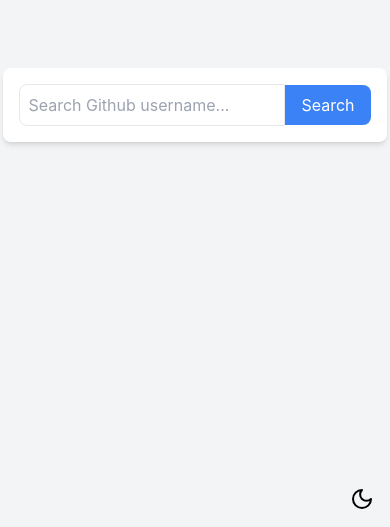
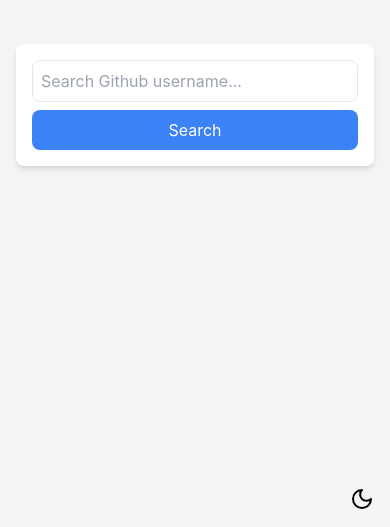
Before and after one commit to shem958/github-search-app-next, a Next.js app: page / in a window 390 px wide. Shown: the part 317-844 px from the top of the page. Built offline with nearby package versions, Linux system fonts and the light colour scheme.

Commit message:
> Made changes to the site to make it responsive and  to  the search form to ensure proper rendering on larger and medium screens

```diff
--- a/src/components/App.tsx
+++ b/src/components/App.tsx
@@ -41,7 +41,7 @@ const App: React.FC = () => {
 
   return (
     <div
-      className={`min-h-screen flex flex-col items-center justify-center ${
+      className={`min-h-screen flex flex-col items-center justify-center p-4 ${
         darkMode ? "bg-gray-900 text-white" : "bg-gray-100 text-black"
       }`}
     >
--- a/src/components/SearchForm.tsx
+++ b/src/components/SearchForm.tsx
@@ -15,18 +15,18 @@ const SearchForm: React.FC<SearchFormProps> = ({ onSearch }) => {
   return (
     <form
       onSubmit={handleSubmit}
-      className="flex items-center bg-white dark:bg-gray-800 p-4 rounded-lg shadow-md max-w-md mx-auto"
+      className="flex flex-col sm:flex-row items-center bg-white dark:bg-gray-800 p-4 rounded-lg shadow-md max-w-md w-full mx-auto"
     >
       <input
         type="text"
         placeholder="Search Github username..."
         value={username}
         onChange={(e) => setUsername(e.target.value)}
-        className="flex-grow p-2 border rounded-l-lg focus:outline-none focus:ring focus:ring-blue-300 dark:bg-gray-700 dark:text-white dark:placeholder-gray-400"
+        className="flex-grow p-2 border rounded-lg sm:rounded-l-lg sm:rounded-r-none focus:outline-none focus:ring focus:ring-blue-300 dark:bg-gray-700 dark:text-white dark:placeholder-gray-400 w-full sm:w-auto mb-2 sm:mb-0"
       />
       <button
         type="submit"
-        className="px-4 py-2 bg-blue-500 text-white rounded-r-lg hover:bg-blue-600 focus:ring focus:ring-blue-300 transition-colors duration-200"
+        className="w-full sm:w-auto px-4 py-2 bg-blue-500 text-white rounded-lg sm:rounded-r-lg sm:rounded-l-none hover:bg-blue-600 focus:ring focus:ring-blue-300 transition-colors duration-200"
       >
         Search
       </button>
--- a/src/components/UserCard.tsx
+++ b/src/components/UserCard.tsx
@@ -1,4 +1,4 @@
-import React, { useState, useEffect } from "react";
+import React from "react";
 import Image from "next/image";
 import {
   FaTwitter,
@@ -6,8 +6,6 @@ import {
   FaMapMarkerAlt,
   FaLink,
   FaGithub,
-  FaSearch,
-  FaSpinner,
 } from "react-icons/fa";
 
 interface User {
@@ -24,46 +22,13 @@ interface User {
 }
 
 const UserCard: React.FC<{ user: User | null }> = ({ user }) => {
-  const [showNotFound, setShowNotFound] = useState(false);
-
-  useEffect(() => {
-    const timer = setTimeout(() => {
-      setShowNotFound(true);
-    }, 5000);
-
-    return () => clearTimeout(timer);
-  }, []);
-
   if (!user) {
-    return (
-      <div className="flex justify-center items-center h-screen">
-        <div className="p-8 bg-gray-100 dark:bg-gray-800 rounded-xl shadow-md">
-          <div className="text-center text-gray-500">
-            <FaSearch className="mx-auto text-4xl mb-4" />
-            {showNotFound ? (
-              <p>User not found</p>
-            ) : (
-              <p>Search for a Github user</p>
-            )}
-          </div>
-        </div>
-      </div>
-    );
-  }
-
-  // Show loading spinner if user data is not yet available
-  if (!user.name) {
-    return (
-      <div className="flex justify-center items-center h-screen">
-        <FaSpinner className="animate-spin h-12 w-12 text-gray-500" />
-      </div>
-    );
+    return null;
   }
 
   return (
-    <div className="flex justify-center items-center h-screen">
-      <div className="p-8 w-96 bg-gray-100 dark:bg-gray-800 rounded-xl shadow-md">
-        <div className="flex items-center space-x-6">
+    <div className="p-8 w-full bg-gray-100 dark:bg-gray-800 rounded-xl shadow-md">
+      <div className="flex flex-col items-center space-y-4 md:flex-row md:space-x-6 md:space-y-0">
         <div className="relative h-24 w-24 rounded-full overflow-hidden">
           <Image
             src={user.avatar_url}
@@ -72,7 +37,7 @@ const UserCard: React.FC<{ user: User | null }> = ({ user }) => {
             objectFit="cover"
           />
         </div>
-          <div>
+        <div className="text-center md:text-left">
           <div className="text-2xl font-medium text-black dark:text-white">
             {user.name}
           </div>
@@ -81,8 +46,8 @@ const UserCard: React.FC<{ user: User | null }> = ({ user }) => {
       </div>
       <div className="mt-4 space-y-4">
         <p className="text-gray-500 dark:text-gray-400 flex items-center">
-            <FaGithub className="mr-2" />{" "}
-            <strong className="mr-1">Repos:</strong> {user.public_repos}
+          <FaGithub className="mr-2" /> <strong className="mr-1">Repos:</strong>{" "}
+          {user.public_repos}
         </p>
         <p className="text-gray-500 dark:text-gray-400 flex items-center">
           <strong className="mr-1">Followers:</strong> {user.followers}
@@ -135,7 +100,6 @@ const UserCard: React.FC<{ user: User | null }> = ({ user }) => {
         </p>
       </div>
     </div>
-    </div>
   );
 };
 
--- a/src/styles/globals.css
+++ b/src/styles/globals.css
@@ -1,4 +1,3 @@
-/* styles.css */
 @import "tailwindcss/base";
 @import "tailwindcss/components";
 @import "tailwindcss/utilities";
@@ -19,7 +18,6 @@ code {
     monospace;
 }
 
-
 body.dark {
   background-color: #1a202c;
   color: #a0aec0;
```
Lines whose indentation alone changed are shown as unchanged.
